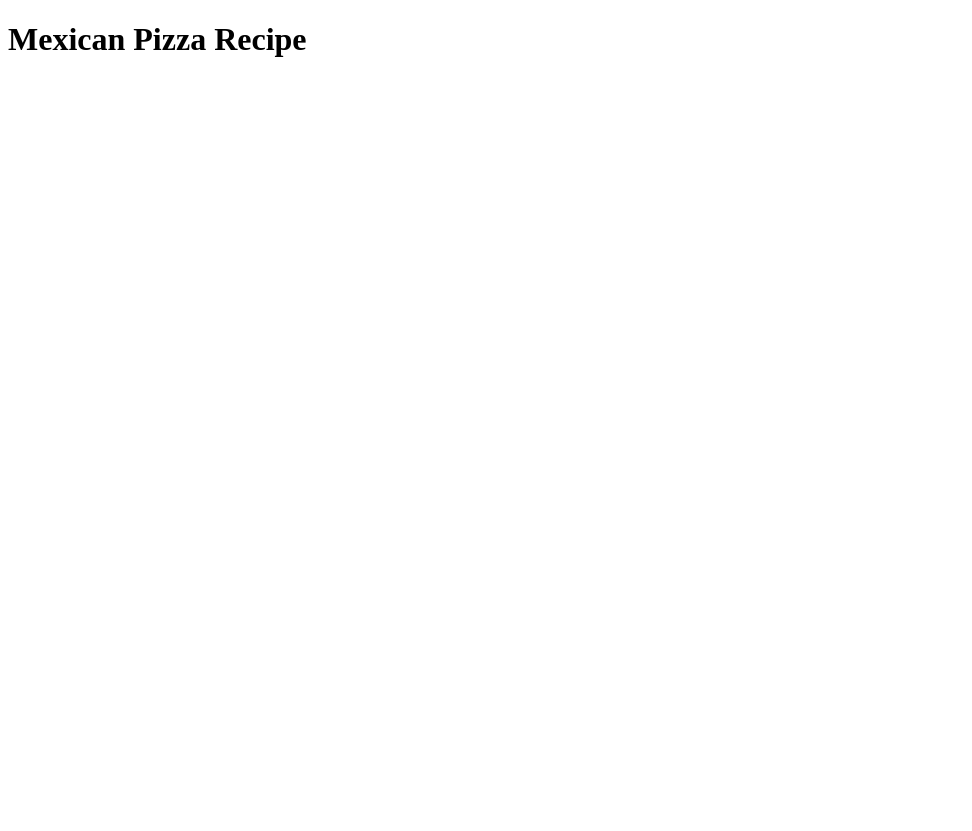
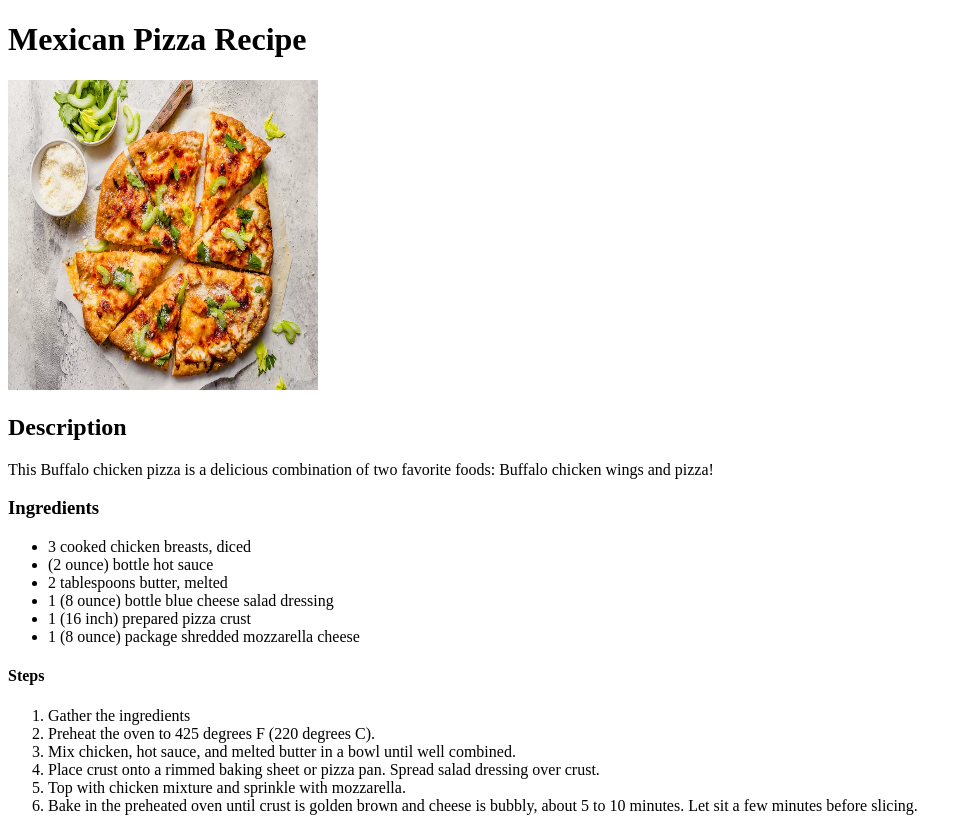
Before and after one commit to carlosreynag/odin-recipes-2, a plain HTML site: page recipes/pizza.html in a window 1280 px wide. Shown: the whole page, without its empty margins (0-972 px from the left). Before the commit the page ends 800 px from the top, so only its background shows below. Drawn offline with Linux system fonts and the light colour scheme.

Commit message:
Add pizza html recipe complete and image
Completed first iteration of odin recipes project

```diff
--- a/recipes/pizza.html
+++ b/recipes/pizza.html
@@ -7,5 +7,30 @@
 </head>
 <body>
   <h1>Mexican Pizza Recipe</h1>
+  <img src="../img/BuffaloChickenPizza_AR_Feb-Mar-24x3-07e2fcb74a1d472499f4c22980825b13.webp" alt="Pizza Photo" height="310" width="310">
+
+  <h2>Description</h2>
+  <p1>This Buffalo chicken pizza is a delicious combination of two favorite foods: Buffalo chicken wings and pizza!</p1>
+
+  <h3>Ingredients</h3>
+  <ul>
+    <li>3 cooked chicken breasts, diced</li>
+    <li>(2 ounce) bottle hot sauce</li>
+    <li>2 tablespoons butter, melted</li>
+    <li>1 (8 ounce) bottle blue cheese salad dressing</li>
+    <li>1 (16 inch) prepared pizza crust</li>
+    <li>1 (8 ounce) package shredded mozzarella cheese</li>
+  </ul>
+
+  <h4>Steps</h4>
+  <ol>
+    <li>Gather the ingredients</li>
+    <li>Preheat the oven to 425 degrees F (220 degrees C).</li>
+    <li>Mix chicken, hot sauce, and melted butter in a bowl until well combined.</li>
+    <li>Place crust onto a rimmed baking sheet or pizza pan. Spread salad dressing over crust.</li>
+    <li>Top with chicken mixture and sprinkle with mozzarella.</li>
+    <li>Bake in the preheated oven until crust is golden brown and cheese is bubbly, about 5 to 10 minutes. Let sit a few minutes before slicing.</li>
+  </ol>
+
 </body>
 </html>
```
Also changed, not shown: img/BuffaloChickenPizza_AR_Feb-Mar-24x3-07e2fcb74a1d472499f4c22980825b13.webp (added), img/pizza.jpg (added).
